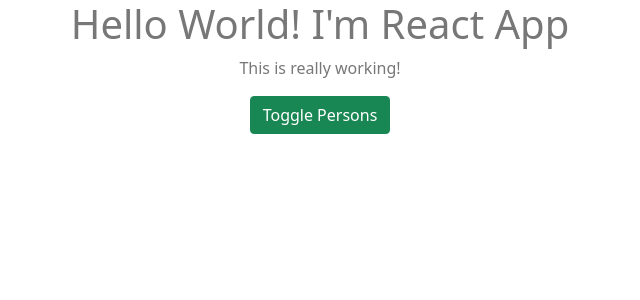
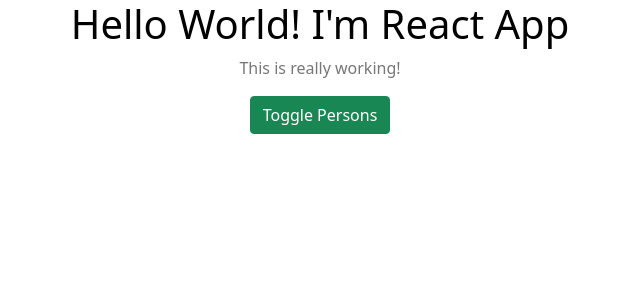
Before and after one commit to Russkazkin/react-course-m3, a React (Create React App) app: page / in a window 1280 px wide. Shown: the top 300 px of the page, without its empty margins (320-960 px from the left). Built offline with nearby package versions, Linux system fonts and the light colour scheme.

Commit message:
Use dinamic styles with styled component

```diff
--- a/src/App.js
+++ b/src/App.js
@@ -6,7 +6,11 @@
 
 const StyledApp = styled.div`
   color: #777;
+  h1 {
+    color: ${props => props.alt ? 'red' :  '#000'};
+  }
 `;
+
 
 class App extends Component {
     state = {
@@ -69,7 +73,7 @@
             );
         }
         return (
-            <StyledApp className="App container">
+            <StyledApp alt={this.state.showPersons} className="App container">
                 <h1>Hello World! I'm React App</h1>
                 <p>This is really working!</p>
                 <button className={"btn " + (this.state.showPersons ? 'btn-danger' : 'btn-success')} style={style} onClick={this.togglePersonsHandler}>Toggle Persons</button>
```
